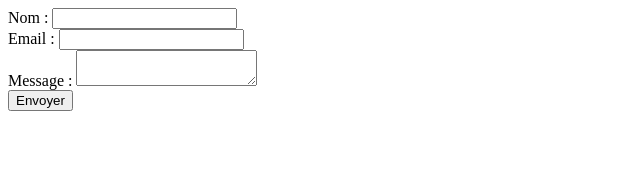
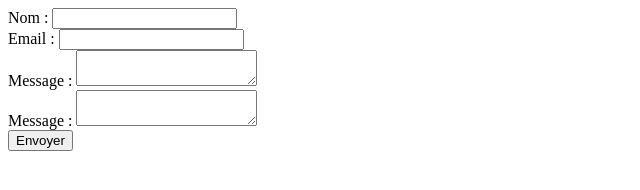
Before and after one commit to Juniordev511/TP2_git, a plain HTML site: page contact.html in a window 1280 px wide. Shown: the whole page, without its empty margins (0-640 px from the left). Drawn offline with Linux system fonts and the light colour scheme.

Commit message:
resolution de conflit

```diff
--- a/contact.html
+++ b/contact.html
@@ -14,8 +14,11 @@
 
     <label>Message :</label>
     <textarea name="message"></textarea><br>
+<label for="message">Message :</label>
+<textarea id="message" name="message"></textarea><br>
+<button type="submit">Envoyer</button>
 
-    <button type="submit">Envoyer</button>
+
   </form>
 </body>
 </html>
```
